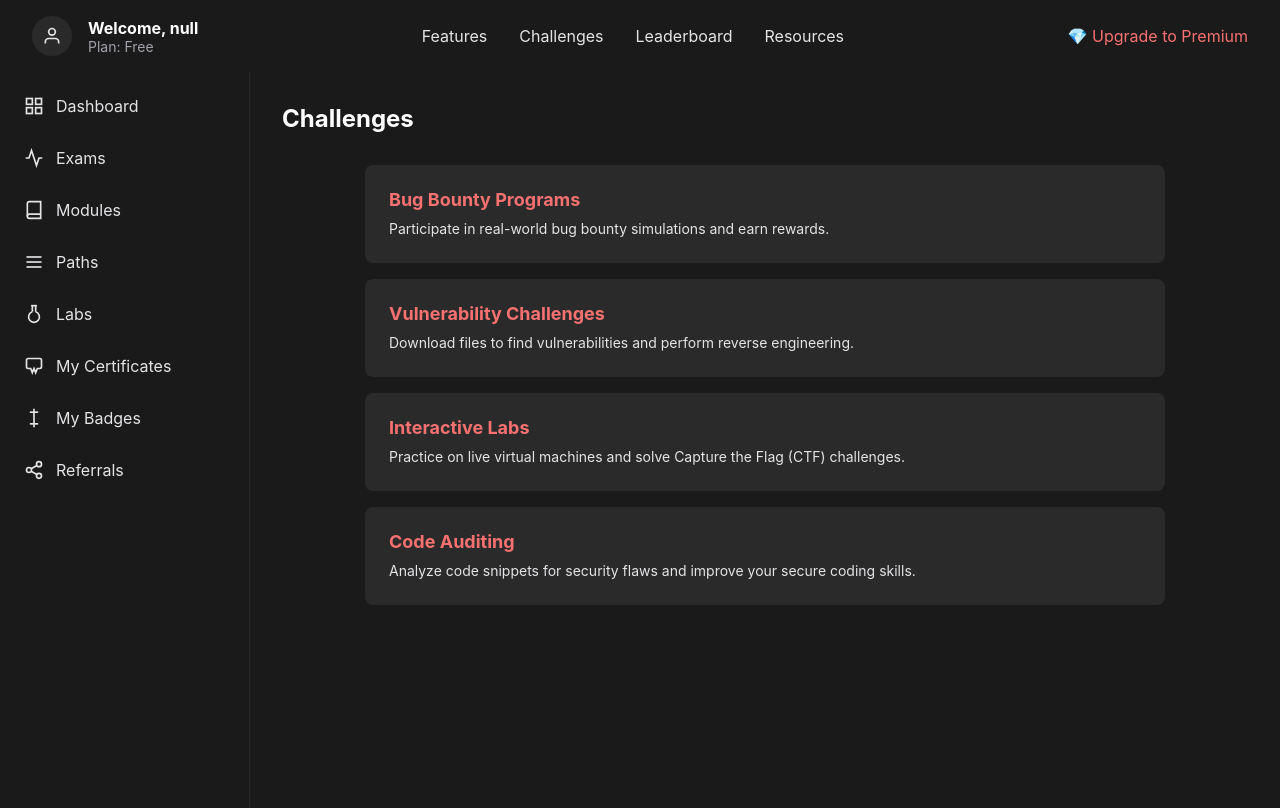
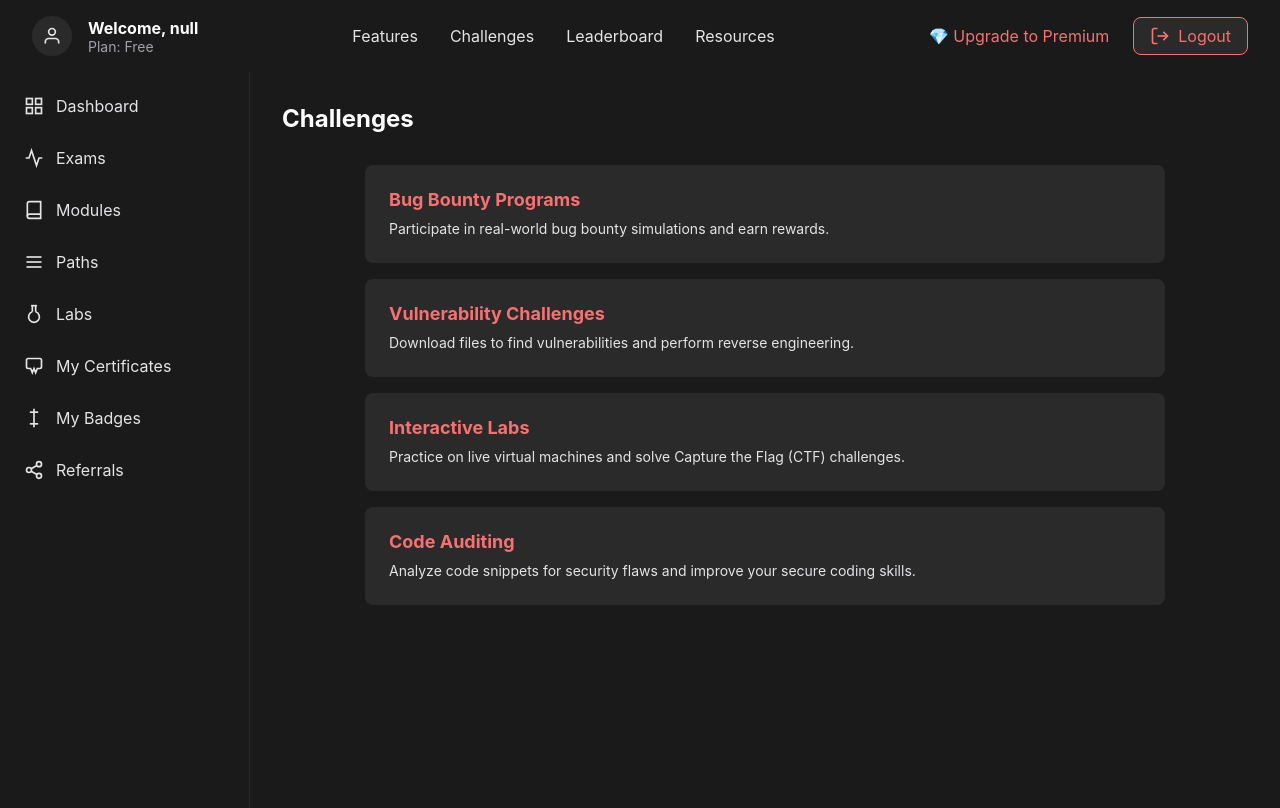
Before and after one commit to Sahithi-mamidipally/CyberEscape_UI, a website: page CER/main.html in a window 1280 px wide. Drawn offline with Linux system fonts and the light colour scheme.

Commit message:
feat: implement logout button

```diff
--- a/CER/main.html
+++ b/CER/main.html
@@ -60,6 +60,32 @@
         .main-nav a {
             color: #e4e4e7;
             text-decoration: none;
+        }
+
+
+        .header-actions {
+            display: flex;
+            align-items: center;
+            gap: 1.5rem;
+        }
+
+        .logout-btn {
+            background-color: #2a2a2a;
+            color: #f87171;
+            border: 1px solid #f87171;
+            padding: 0.5rem 1rem;
+            border-radius: 0.5rem;
+            cursor: pointer;
+            text-decoration: none;
+            display: flex;
+            align-items: center;
+            gap: 0.5rem;
+            transition: all 0.2s;
+        }
+
+        .logout-btn:hover {
+            background-color: #f87171;
+            color: #fff;
         }
 
         .notification {
@@ -151,8 +177,10 @@
         <header>
             <div class="user-info">
                 <div class="user-avatar">
-                <svg width="20" height="20" viewBox="0 0 24 24" fill="none" stroke="currentColor" stroke-width="2">
-                    <path d="M20 21v-2a4 4 0 0 0-4-4H8a4 4 0 0 0-4 4v2"></path>
+                    <svg width="20" height="20" viewBox="0 0 24 24" fill="none"
+                        stroke="currentColor" stroke-width="2">
+                        <path
+                            d="M20 21v-2a4 4 0 0 0-4-4H8a4 4 0 0 0-4 4v2"></path>
                         <circle cx="12" cy="7" r="4"></circle>
                     </svg>
                 </div>
@@ -171,8 +199,23 @@
                 <a href="#resources">Resources</a>
             </nav>
 
+            <div class="header-actions">
                 <div class="upgrade-option">
-            💎 <a href="https://buy.stripe.com/test_bIY8zY6Iw4ETeBO4gg" style="color: #f87171; text-decoration: none;">Upgrade to Premium</a>
+                    💎 <a href="https://buy.stripe.com/test_bIY8zY6Iw4ETeBO4gg"
+                        style="color: #f87171; text-decoration: none;">Upgrade
+                        to Premium</a>
+                </div>
+                <a href="https://cyberescape-room.web.app/index.html"
+                    class="logout-btn">
+                    <svg width="20" height="20" viewBox="0 0 24 24" fill="none"
+                        stroke="currentColor" stroke-width="2">
+                        <path
+                            d="M9 21H5a2 2 0 0 1-2-2V5a2 2 0 0 1 2-2h4"></path>
+                        <polyline points="16 17 21 12 16 7"></polyline>
+                        <line x1="21" y1="12" x2="9" y2="12"></line>
+                    </svg>
+                    Logout
+                </a>
             </div>
 
         </header>
@@ -181,7 +224,9 @@
             <aside class="sidebar">
                 <ul class="sidebar-nav">
                     <li><a href="#dashboard">
-                    <svg width="20" height="20" viewBox="0 0 24 24" fill="none" stroke="currentColor" stroke-width="2">
+                            <svg width="20" height="20" viewBox="0 0 24 24"
+                                fill="none" stroke="currentColor"
+                                stroke-width="2">
                                 <rect x="3" y="3" width="7" height="7"></rect>
                                 <rect x="14" y="3" width="7" height="7"></rect>
                                 <rect x="14" y="14" width="7" height="7"></rect>
@@ -190,20 +235,28 @@
                             Dashboard
                         </a></li>
                     <li><a href="#exams">
-                    <svg width="20" height="20" viewBox="0 0 24 24" fill="none" stroke="currentColor" stroke-width="2">
+                            <svg width="20" height="20" viewBox="0 0 24 24"
+                                fill="none" stroke="currentColor"
+                                stroke-width="2">
                                 <path d="M22 12h-4l-3 9L9 3l-3 9H2"></path>
                             </svg>
                             Exams
                         </a></li>
                     <li><a href="#modules">
-                    <svg width="20" height="20" viewBox="0 0 24 24" fill="none" stroke="currentColor" stroke-width="2">
-                        <path d="M4 19.5A2.5 2.5 0 0 1 6.5 17H20"></path>
-                        <path d="M6.5 2H20v20H6.5A2.5 2.5 0 0 1 4 19.5v-15A2.5 2.5 0 0 1 6.5 2z"></path>
+                            <svg width="20" height="20" viewBox="0 0 24 24"
+                                fill="none" stroke="currentColor"
+                                stroke-width="2">
+                                <path
+                                    d="M4 19.5A2.5 2.5 0 0 1 6.5 17H20"></path>
+                                <path
+                                    d="M6.5 2H20v20H6.5A2.5 2.5 0 0 1 4 19.5v-15A2.5 2.5 0 0 1 6.5 2z"></path>
                             </svg>
                             Modules
                         </a></li>
                     <li><a href="#paths">
-                    <svg width="20" height="20" viewBox="0 0 24 24" fill="none" stroke="currentColor" stroke-width="2">
+                            <svg width="20" height="20" viewBox="0 0 24 24"
+                                fill="none" stroke="currentColor"
+                                stroke-width="2">
                                 <path d="M3 12h18"></path>
                                 <path d="M3 6h18"></path>
                                 <path d="M3 18h18"></path>
@@ -211,7 +264,9 @@
                             Paths
                         </a></li>
                     <li><a href="#labs">
-                    <svg width="20" height="20" viewBox="0 0 24 24" fill="none" stroke="currentColor" stroke-width="2">
+                            <svg width="20" height="20" viewBox="0 0 24 24"
+                                fill="none" stroke="currentColor"
+                                stroke-width="2">
                                 <path d="M10 2v7.31"></path>
                                 <path d="M14 9.3V1.99"></path>
                                 <path d="M8.5 2h7"></path>
@@ -220,13 +275,18 @@
                             Labs
                         </a></li>
                     <li><a href="#certificates">
-                    <svg width="20" height="20" viewBox="0 0 24 24" fill="none" stroke="currentColor" stroke-width="2">
-                        <path d="M12 15l-2 5l-2-5H5a2 2 0 0 1-2-2V5a2 2 0 0 1 2-2h14a2 2 0 0 1 2 2v8a2 2 0 0 1-2 2h-3l-2 5l-2-5z"></path>
+                            <svg width="20" height="20" viewBox="0 0 24 24"
+                                fill="none" stroke="currentColor"
+                                stroke-width="2">
+                                <path
+                                    d="M12 15l-2 5l-2-5H5a2 2 0 0 1-2-2V5a2 2 0 0 1 2-2h14a2 2 0 0 1 2 2v8a2 2 0 0 1-2 2h-3l-2 5l-2-5z"></path>
                             </svg>
                             My Certificates
                         </a></li>
                     <li><a href="#badges">
-                    <svg width="20" height="20" viewBox="0 0 24 24" fill="none" stroke="currentColor" stroke-width="2">
+                            <svg width="20" height="20" viewBox="0 0 24 24"
+                                fill="none" stroke="currentColor"
+                                stroke-width="2">
                                 <path d="M12 1v22"></path>
                                 <path d="M17 5H7"></path>
                                 <path d="M17 19H7"></path>
@@ -234,12 +294,16 @@
                             My Badges
                         </a></li>
                     <li><a href="#referrals">
-                    <svg width="20" height="20" viewBox="0 0 24 24" fill="none" stroke="currentColor" stroke-width="2">
+                            <svg width="20" height="20" viewBox="0 0 24 24"
+                                fill="none" stroke="currentColor"
+                                stroke-width="2">
                                 <circle cx="18" cy="5" r="3"></circle>
                                 <circle cx="6" cy="12" r="3"></circle>
                                 <circle cx="18" cy="19" r="3"></circle>
-                        <line x1="8.59" y1="13.51" x2="15.42" y2="17.49"></line>
-                        <line x1="15.41" y1="6.51" x2="8.59" y2="10.49"></line>
+                                <line x1="8.59" y1="13.51" x2="15.42"
+                                    y2="17.49"></line>
+                                <line x1="15.41" y1="6.51" x2="8.59"
+                                    y2="10.49"></line>
                             </svg>
                             Referrals
                         </a></li>
@@ -250,20 +314,32 @@
                 <h2 class="section-title">Challenges</h2>
                 <div class="features-list">
                     <div class="feature-card">
-        <h3><a href="./Big_bounty.html" style="color: #f87171; text-decoration: none;">Bug Bounty Programs</a></h3>
-        <p>Participate in real-world bug bounty simulations and earn rewards.</p>
+                        <h3><a href="./Big_bounty.html"
+                                style="color: #f87171; text-decoration: none;">Bug
+                                Bounty Programs</a></h3>
+                        <p>Participate in real-world bug bounty simulations and
+                            earn rewards.</p>
                     </div>
                     <div class="feature-card">
-        <h3><a href="./vulnerability_challenge.html" style="color: #f87171; text-decoration: none;">Vulnerability Challenges</a></h3>
-        <p>Download files to find vulnerabilities and perform reverse engineering.</p>
+                        <h3><a href="./vulnerability_challenge.html"
+                                style="color: #f87171; text-decoration: none;">Vulnerability
+                                Challenges</a></h3>
+                        <p>Download files to find vulnerabilities and perform
+                            reverse engineering.</p>
                     </div>
                     <div class="feature-card">
-        <h3><a href="./interactive_pages.html" style="color: #f87171; text-decoration: none;">Interactive Labs</a></h3>
-        <p>Practice on live virtual machines and solve Capture the Flag (CTF) challenges.</p>
+                        <h3><a href="./interactive_pages.html"
+                                style="color: #f87171; text-decoration: none;">Interactive
+                                Labs</a></h3>
+                        <p>Practice on live virtual machines and solve Capture
+                            the Flag (CTF) challenges.</p>
                     </div>
                     <div class="feature-card">
-        <h3><a href="./code_audit.html" style="color: #f87171; text-decoration: none;">Code Auditing</a></h3>
-        <p>Analyze code snippets for security flaws and improve your secure coding skills.</p>
+                        <h3><a href="./code_audit.html"
+                                style="color: #f87171; text-decoration: none;">Code
+                                Auditing</a></h3>
+                        <p>Analyze code snippets for security flaws and improve
+                            your secure coding skills.</p>
                     </div>
                 </div>
 
```
Lines whose indentation alone changed are shown as unchanged.
